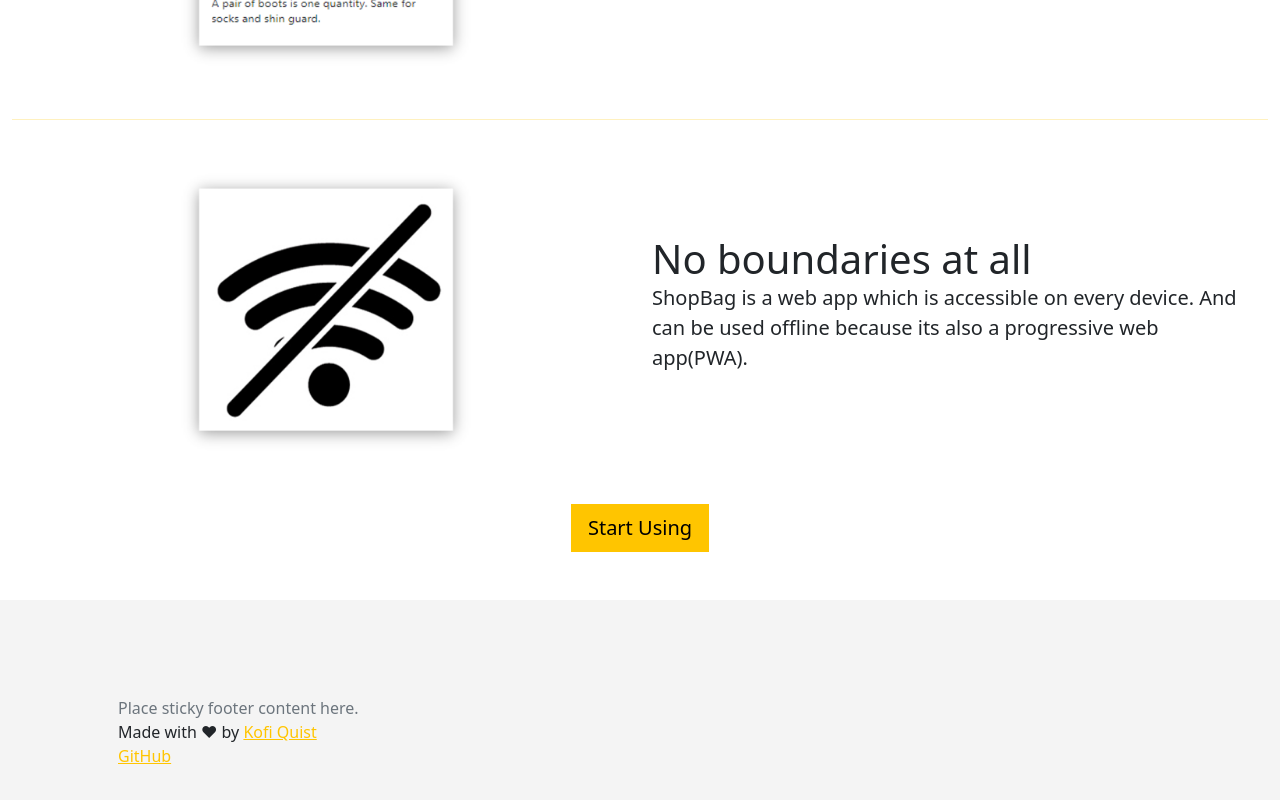
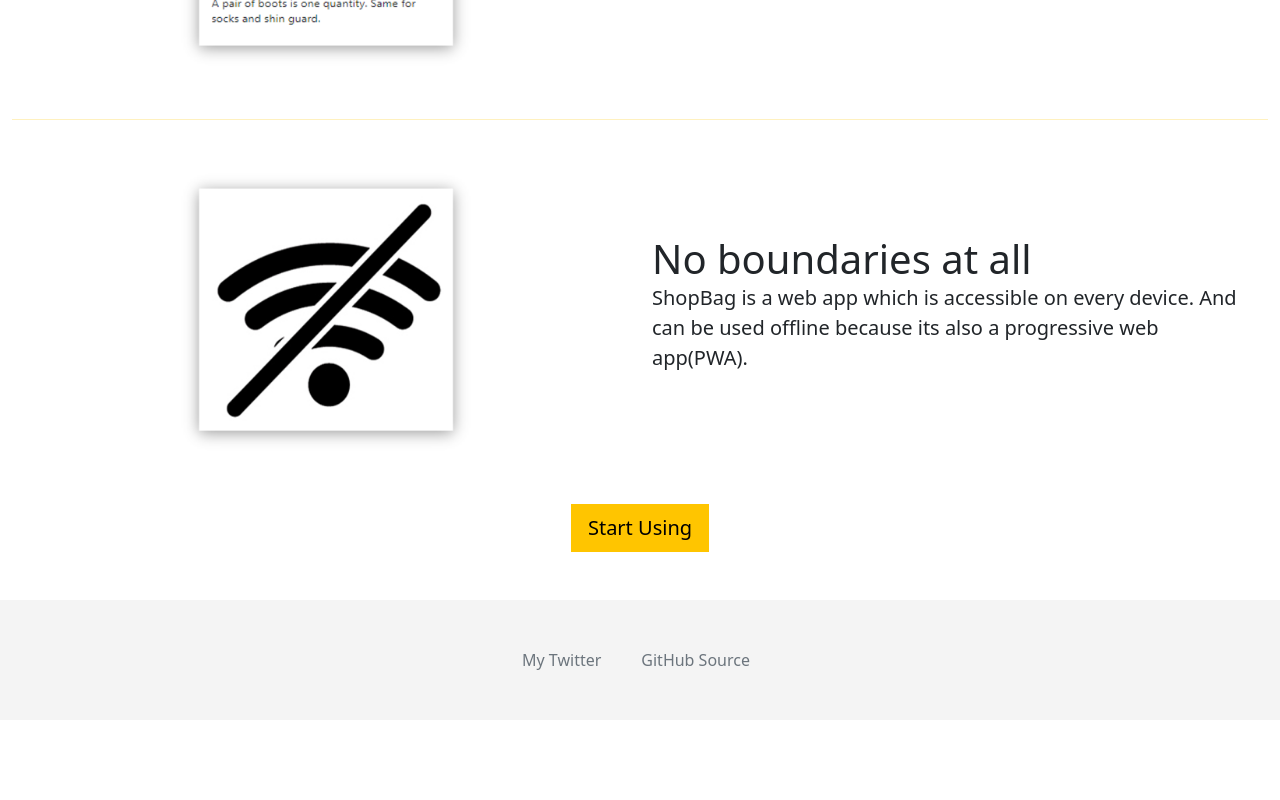
Before and after one commit to GuyTito/shopbag, a Vue app: page / in a window 1280 px wide. Shown: the part 1596-2396 px from the top of the page. After the commit the page ends 2316 px from the top, so only its background shows below. Built offline with nearby package versions, Linux system fonts and the light colour scheme.

Commit message:
Update HomePage.vue

```diff
--- a/src/views/HomePage.vue
+++ b/src/views/HomePage.vue
@@ -117,21 +117,20 @@
         </router-link>
       </div>
     </div>
-    <div class="footer bg-secondary p-5">
-      <div class="container p-5">
-        <span class="text-muted">Place sticky footer content here.</span>
-        <p class="credits">
-          Made with <span class="love">♥</span> by
-          <a class="green" href="https://twitter.com/QuistKofi" target="blank">Kofi Quist</a>
-          <br />
-          <a
-            class="orange"
-            href="http://zenorocha.mit-license.org/"
-            target="blank"
-            >GitHub</a
-          >
-        </p>
-      </div>
+
+    <div class="text-center bg-secondary p-5">
+      <a
+        class="text-decoration-none text-muted mx-3"
+        href="https://twitter.com/QuistKofi"
+        target="blank"
+        >My Twitter</a
+      >
+      <a
+        class="text-decoration-none text-muted mx-4"
+        href="https://github.com/GuyTito/shopping_tracker"
+        target="blank"
+        >GitHub Source</a
+      >
     </div>
   </div>
 </template>
```
